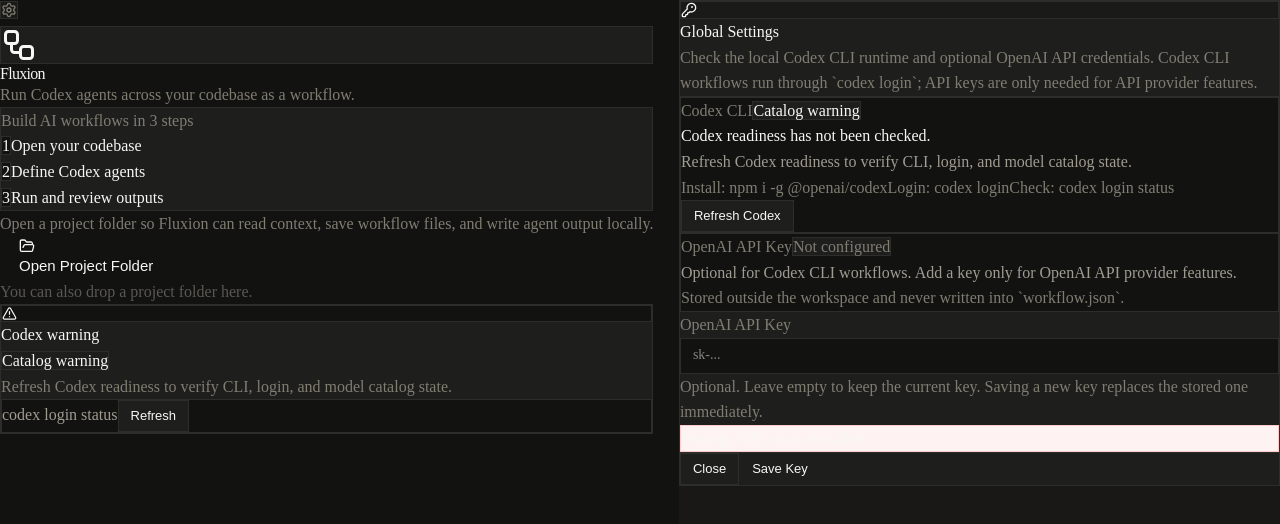
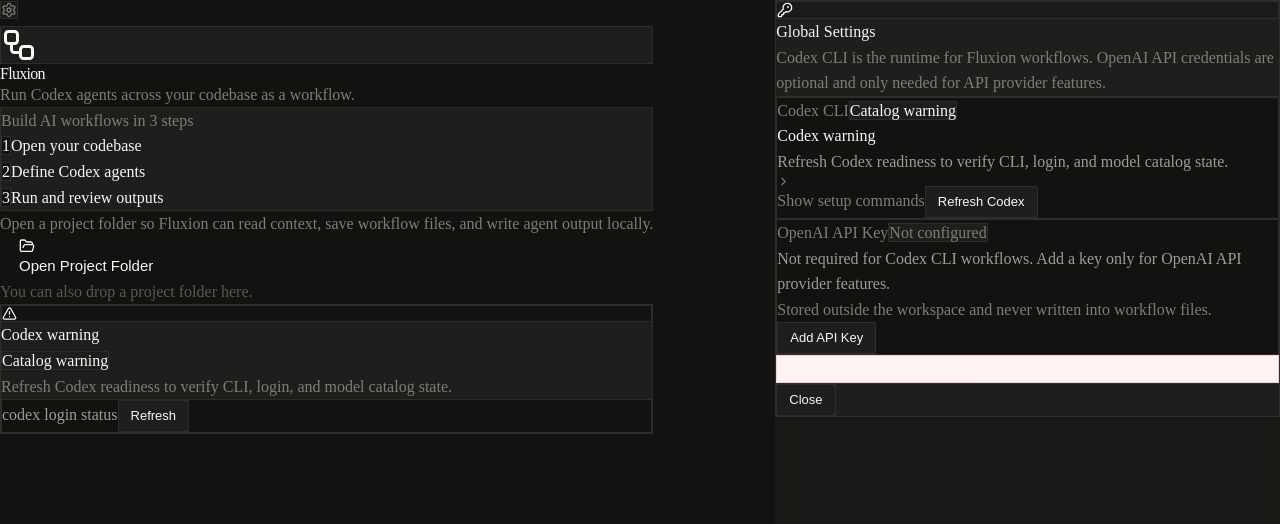
Before and after one commit to KienNT792/Fluxion, a React (Vite) app in the folder src/renderer/: page / in a window 1280 px wide. Both pictures are taken after a click on the button "Open Global Settings". Shown: the top 524 px of the page. Built offline with nearby package versions, Linux system fonts and the light colour scheme.

Commit message:
feat: implement GlobalSettingsDialog component for managing Codex CLI and OpenAI API configuration

```diff
--- a/src/renderer/src/components/layout/GlobalSettingsDialog.tsx
+++ b/src/renderer/src/components/layout/GlobalSettingsDialog.tsx
@@ -1,28 +1,41 @@
 import React, { useEffect, useRef, useState } from 'react';
 import { createPortal } from 'react-dom';
-import { KeyRound } from 'lucide-react';
+import { ChevronDown, ChevronRight, Copy, KeyRound } from 'lucide-react';
 import { ProviderSettingsSummaryPayload } from '@shared';
 import { getCodexReadinessBadgeState } from '../../lib/provider-capabilities';
 import { useModalFocusTrap } from '../../lib/use-modal-focus-trap';
 import { useWorkflowStore } from '../../stores/workflow.store';
 import { Button } from '../ui/Button';
 import { Input } from '../ui/Input';
+import { StatusChip, StatusChipTone } from '../ui/StatusChip';
 
 interface GlobalSettingsDialogProps {
   isOpen: boolean;
   onClose: () => void;
 }
 
+interface CommandRow {
+  id: string;
+  label: string;
+  command: string;
+}
+
+const CODEX_COMMANDS: CommandRow[] = [
+  { id: 'install', label: 'Install', command: 'npm i -g @openai/codex' },
+  { id: 'login', label: 'Login', command: 'codex login' },
+  { id: 'check', label: 'Check', command: 'codex login status' },
+];
+
 function getStatusCopy(summary: ProviderSettingsSummaryPayload | null): {
   label: string;
   detail: string;
-  tone: string;
+  tone: StatusChipTone;
 } {
   if (!summary || !summary.openaiApiKeyConfigured) {
     return {
       label: 'Not configured',
-      detail: 'Optional for Codex CLI workflows. Add a key only for OpenAI API provider features.',
-      tone: 'var(--color-muted)',
+      detail: 'Not required for Codex CLI workflows. Add a key only for OpenAI API provider features.',
+      tone: 'idle',
     };
   }
 
@@ -30,14 +43,45 @@
     return {
       label: 'Environment',
       detail: `Using ${summary.openaiApiKeyMasked ?? 'OPENAI_API_KEY'} from the process environment.`,
-      tone: 'var(--color-timeline-done)',
+      tone: 'warning',
     };
   }
 
   return {
     label: summary.storageMode === 'secure' ? 'Stored Securely' : 'Stored Locally',
     detail: `Using ${summary.openaiApiKeyMasked ?? 'saved key'} from Fluxion settings.`,
-    tone: 'var(--color-semantic-success)',
+    tone: 'success',
+  };
+}
+
+function getCodexCopy(
+  tone: 'ready' | 'warning' | 'blocked',
+  detail: string
+): {
+  title: string;
+  detail: string;
+  tone: StatusChipTone;
+} {
+  if (tone === 'ready') {
+    return {
+      title: 'Codex CLI ready',
+      detail: 'Codex CLI is ready. Fluxion can run workflows through your local Codex login.',
+      tone: 'success',
+    };
+  }
+
+  if (tone === 'blocked') {
+    return {
+      title: 'Codex setup needed',
+      detail,
+      tone: 'error',
+    };
+  }
+
+  return {
+    title: 'Codex warning',
+    detail,
+    tone: 'warning',
   };
 }
 
@@ -58,11 +102,22 @@
   const [isLoading, setIsLoading] = useState(false);
   const [isSaving, setIsSaving] = useState(false);
   const [error, setError] = useState<string | null>(null);
+  const [showCodexCommands, setShowCodexCommands] = useState(false);
+  const [isApiKeyEditorOpen, setIsApiKeyEditorOpen] = useState(false);
+  const [copiedCommandId, setCopiedCommandId] = useState<string | null>(null);
+
+  const statusCopy = getStatusCopy(summary);
+  const codexReadiness = getCodexReadinessBadgeState(providerCapabilities, []);
+  const codexCopy = getCodexCopy(codexReadiness.tone, codexReadiness.detail);
+  const canClearStoredKey = summary?.openaiApiKeySource === 'stored';
+  const apiKeyActionLabel = summary?.openaiApiKeyConfigured ? 'Replace Key' : 'Add API Key';
 
   useEffect(() => {
     if (!isOpen) {
       setApiKeyInput('');
       setError(null);
+      setIsApiKeyEditorOpen(false);
+      setCopiedCommandId(null);
       return;
     }
 
@@ -105,6 +160,12 @@
     };
   }, [isOpen]);
 
+  useEffect(() => {
+    if (isOpen) {
+      setShowCodexCommands(codexReadiness.blocking);
+    }
+  }, [codexReadiness.blocking, isOpen]);
+
   useModalFocusTrap(isOpen, dialogRef);
 
   useEffect(() => {
@@ -134,22 +195,28 @@
     };
   }, [isOpen]);
 
+  useEffect(() => {
+    if (isApiKeyEditorOpen) {
+      window.setTimeout(() => inputRef.current?.focus(), 0);
+    }
+  }, [isApiKeyEditorOpen]);
+
   if (!isOpen || typeof document === 'undefined') {
     return null;
   }
 
-  const statusCopy = getStatusCopy(summary);
-  const codexReadiness = getCodexReadinessBadgeState(providerCapabilities, []);
-  const codexTone =
-    codexReadiness.tone === 'ready'
-      ? 'var(--color-semantic-success)'
-      : codexReadiness.tone === 'blocked'
-        ? 'var(--color-semantic-error)'
-        : 'var(--color-timeline-edit)';
-  const canClearStoredKey = summary?.openaiApiKeySource === 'stored';
-
   const handleRefreshCodex = async (): Promise<void> => {
     await fetchProviderCapabilities(true);
+  };
+
+  const handleCopyCommand = async (command: CommandRow): Promise<void> => {
+    try {
+      await navigator.clipboard.writeText(command.command);
+      setCopiedCommandId(command.id);
+      window.setTimeout(() => setCopiedCommandId(null), 1200);
+    } catch (copyError) {
+      setError(copyError instanceof Error ? copyError.message : 'Failed to copy command.');
+    }
   };
 
   const handleSave = async (): Promise<void> => {
@@ -171,8 +238,8 @@
       const nextSummary = await window.api.setOpenAIApiKey(normalizedApiKey);
       setSummary(nextSummary);
       setApiKeyInput('');
+      setIsApiKeyEditorOpen(false);
       await fetchProviderCapabilities();
-      onClose();
     } catch (saveError) {
       setError(
         saveError instanceof Error ? saveError.message : 'Failed to save the OpenAI API key.'
@@ -194,6 +261,7 @@
       const nextSummary = await window.api.setOpenAIApiKey(null);
       setSummary(nextSummary);
       setApiKeyInput('');
+      setIsApiKeyEditorOpen(false);
       await fetchProviderCapabilities();
     } catch (clearError) {
       setError(
@@ -206,7 +274,7 @@
 
   return createPortal(
     <div
-      className="fixed inset-0 z-[130] flex items-center justify-center px-4"
+      className="fixed inset-0 z-[130] flex items-center justify-center px-4 py-4"
       style={{ background: 'rgba(38, 37, 30, 0.4)', backdropFilter: 'blur(8px)' }}
       onClick={onClose}
       role="presentation"
@@ -217,7 +285,7 @@
         aria-modal="true"
         aria-label="Global Settings"
         tabIndex={-1}
-        className="w-full max-w-lg overflow-hidden rounded-lg"
+        className="flex max-h-[calc(100vh-32px)] w-full max-w-lg flex-col overflow-hidden rounded-lg"
         style={{
           background: 'var(--color-surface-card)',
           border: '1px solid var(--color-hairline)',
@@ -225,7 +293,7 @@
         onClick={(event) => event.stopPropagation()}
       >
         <div
-          className="flex items-start gap-3 px-5 py-4"
+          className="flex shrink-0 items-start gap-3 px-4 py-3 sm:px-5 sm:py-4"
           style={{ borderBottom: '1px solid var(--color-hairline)' }}
         >
           <div
@@ -243,15 +311,14 @@
               Global Settings
             </h3>
             <p className="mt-1 text-xs leading-5" style={{ color: 'var(--color-muted)' }}>
-              Check the local Codex CLI runtime and optional OpenAI API credentials. Codex CLI
-              workflows run through `codex login`; API keys are only needed for API provider
-              features.
+              Codex CLI is the runtime for Fluxion workflows. OpenAI API credentials are optional
+              and only needed for API provider features.
             </p>
           </div>
         </div>
 
-        <div className="space-y-4 px-5 py-4">
-          <div
+        <div className="min-h-0 flex-1 space-y-4 overflow-y-auto px-4 py-3 sm:px-5 sm:py-4">
+          <section
             className="rounded-lg px-3 py-3"
             style={{
               background: 'var(--color-canvas)',
@@ -265,29 +332,34 @@
               >
                 Codex CLI
               </span>
-              <span
-                className="rounded-md px-2 py-1 text-[11px] font-semibold"
-                style={{
-                  color: codexTone,
-                  background: 'var(--color-surface-card)',
-                  border: '1px solid var(--color-hairline)',
-                }}
-              >
-                {isProviderCapabilitiesLoading ? 'Checking...' : codexReadiness.label}
-              </span>
+              <StatusChip
+                tone={isProviderCapabilitiesLoading ? 'running' : codexCopy.tone}
+                label={isProviderCapabilitiesLoading ? 'Checking...' : codexReadiness.label}
+                animate={isProviderCapabilitiesLoading}
+              />
             </div>
             <p className="mt-2 text-xs font-semibold" style={{ color: 'var(--color-ink)' }}>
-              {codexReadiness.summary}
+              {isProviderCapabilitiesLoading ? 'Checking Codex CLI...' : codexCopy.title}
             </p>
             <p className="mt-1 text-xs leading-5" style={{ color: 'var(--color-body)' }}>
-              {codexReadiness.detail}
+              {isProviderCapabilitiesLoading
+                ? 'Verifying local Codex CLI, login, and model catalog state.'
+                : codexCopy.detail}
             </p>
-            <div className="mt-3 grid gap-1 text-[11px]" style={{ color: 'var(--color-muted)' }}>
-              <span style={{ fontFamily: 'var(--font-mono)' }}>Install: npm i -g @openai/codex</span>
-              <span style={{ fontFamily: 'var(--font-mono)' }}>Login: codex login</span>
-              <span style={{ fontFamily: 'var(--font-mono)' }}>Check: codex login status</span>
-            </div>
-            <div className="mt-3 flex justify-end">
+
+            <div className="mt-3 flex flex-wrap items-center justify-between gap-2">
+              <button
+                type="button"
+                aria-expanded={showCodexCommands}
+                aria-controls="codex-setup-commands"
+                onClick={() => setShowCodexCommands((current) => !current)}
+                className="inline-flex items-center gap-1.5 rounded-md px-2 py-1 text-xs transition-colors hover:bg-[var(--color-surface-card)]"
+                style={{ color: 'var(--color-muted)' }}
+              >
+                {showCodexCommands ? <ChevronDown size={13} /> : <ChevronRight size={13} />}
+                {showCodexCommands ? 'Hide setup commands' : 'Show setup commands'}
+              </button>
+
               <Button
                 variant="secondary"
                 size="sm"
@@ -297,9 +369,56 @@
                 {isProviderCapabilitiesLoading ? 'Refreshing...' : 'Refresh Codex'}
               </Button>
             </div>
+
+            {showCodexCommands && (
+              <div id="codex-setup-commands" className="mt-3 grid gap-2">
+                {CODEX_COMMANDS.map((command) => (
+                  <div
+                    key={command.id}
+                    className="flex items-center justify-between gap-3 rounded-md px-3 py-2"
+                    style={{
+                      background: 'var(--color-surface-card)',
+                      border: '1px solid var(--color-hairline)',
+                    }}
+                  >
+                    <div className="min-w-0">
+                      <div
+                        className="text-[10px] font-semibold uppercase tracking-[0.08em]"
+                        style={{ color: 'var(--color-muted)' }}
+                      >
+                        {command.label}
                       </div>
+                      <div
+                        className="truncate text-[11px]"
+                        style={{ color: 'var(--color-body)', fontFamily: 'var(--font-mono)' }}
+                      >
+                        {command.command}
+                      </div>
+                    </div>
+                    <button
+                      type="button"
+                      aria-label={`Copy ${command.label.toLowerCase()} command`}
+                      onClick={() => void handleCopyCommand(command)}
+                      className="inline-flex h-7 w-7 shrink-0 items-center justify-center rounded-md transition-colors hover:bg-[var(--color-canvas)]"
+                      style={{ color: 'var(--color-muted)' }}
+                    >
+                      <Copy size={13} />
+                    </button>
+                  </div>
+                ))}
+                {copiedCommandId && (
+                  <div
+                    className="text-[11px]"
+                    style={{ color: 'var(--color-semantic-success)', fontFamily: 'var(--font-mono)' }}
+                  >
+                    Command copied.
+                  </div>
+                )}
+              </div>
+            )}
+          </section>
 
-          <div
+          <section
             className="rounded-lg px-3 py-3"
             style={{
               background: 'var(--color-canvas)',
@@ -313,29 +432,48 @@
               >
                 OpenAI API Key
               </span>
-              <span
-                className="rounded-md px-2 py-1 text-[11px] font-semibold"
-                style={{
-                  color: statusCopy.tone,
-                  background: 'var(--color-surface-card)',
-                  border: '1px solid var(--color-hairline)',
-                }}
-              >
-                {isLoading ? 'Loading...' : statusCopy.label}
-              </span>
+              <StatusChip
+                tone={isLoading ? 'running' : statusCopy.tone}
+                label={isLoading ? 'Loading...' : statusCopy.label}
+                animate={isLoading}
+              />
             </div>
             <p className="mt-2 text-xs leading-5" style={{ color: 'var(--color-body)' }}>
               {isLoading ? 'Checking current provider settings...' : statusCopy.detail}
             </p>
             <p className="mt-2 text-[11px] leading-5" style={{ color: 'var(--color-muted)' }}>
-              Stored outside the workspace and never written into `workflow.json`.
+              Stored outside the workspace and never written into workflow files.
               {summary?.storageMode === 'secure'
                 ? ' Electron safeStorage is active for the saved key.'
                 : ''}
             </p>
+
+            {!isApiKeyEditorOpen ? (
+              <div className="mt-3 flex flex-wrap justify-end gap-2">
+                {canClearStoredKey && (
+                  <Button
+                    variant="secondary"
+                    size="sm"
+                    onClick={handleClearStoredKey}
+                    disabled={isSaving}
+                  >
+                    Clear Stored Key
+                  </Button>
+                )}
+                <Button
+                  variant="secondary"
+                  size="sm"
+                  onClick={() => {
+                    setError(null);
+                    setIsApiKeyEditorOpen(true);
+                  }}
+                  disabled={isSaving}
+                >
+                  {apiKeyActionLabel}
+                </Button>
               </div>
-
-          <div>
+            ) : (
+              <div className="mt-3">
                 <label
                   className="mb-1.5 block text-xs font-semibold uppercase tracking-[0.08em]"
                   style={{ color: 'var(--color-muted)' }}
@@ -348,16 +486,34 @@
                   value={apiKeyInput}
                   onChange={(event) => setApiKeyInput(event.target.value)}
                   placeholder="sk-..."
-              surface="canvas"
+                  surface="card"
                   font="mono"
                   autoComplete="off"
                   spellCheck={false}
                 />
                 <p className="mt-2 text-[11px] leading-5" style={{ color: 'var(--color-muted)' }}>
-              Optional. Leave empty to keep the current key. Saving a new key replaces the stored
-              one immediately.
+                  Optional. Saving a new key replaces the stored one immediately.
                 </p>
+                <div className="mt-3 flex flex-wrap justify-end gap-2">
+                  <Button
+                    variant="secondary"
+                    size="sm"
+                    onClick={() => {
+                      setApiKeyInput('');
+                      setIsApiKeyEditorOpen(false);
+                      setError(null);
+                    }}
+                    disabled={isSaving}
+                  >
+                    Cancel
+                  </Button>
+                  <Button variant="primary" size="sm" onClick={handleSave} disabled={isSaving}>
+                    {isSaving ? 'Saving...' : 'Save Key'}
+                  </Button>
                 </div>
+              </div>
+            )}
+          </section>
 
           {error && (
             <div
@@ -374,30 +530,12 @@
         </div>
 
         <div
-          className="flex items-center justify-between gap-2 px-5 py-4"
+          className="flex shrink-0 items-center justify-end gap-2 px-4 py-3 sm:px-5 sm:py-4"
           style={{ borderTop: '1px solid var(--color-hairline)' }}
         >
-          <div className="flex items-center gap-2">
-            {canClearStoredKey && (
-              <Button
-                variant="secondary"
-                size="sm"
-                onClick={handleClearStoredKey}
-                disabled={isSaving}
-              >
-                Clear Stored Key
-              </Button>
-            )}
-          </div>
-
-          <div className="flex items-center gap-2">
           <Button variant="secondary" size="sm" onClick={onClose} disabled={isSaving}>
             Close
           </Button>
-            <Button variant="primary" size="sm" onClick={handleSave} disabled={isSaving}>
-              {isSaving ? 'Saving...' : 'Save Key'}
-            </Button>
-          </div>
         </div>
       </div>
     </div>,
```
Lines whose indentation alone changed are shown as unchanged.
